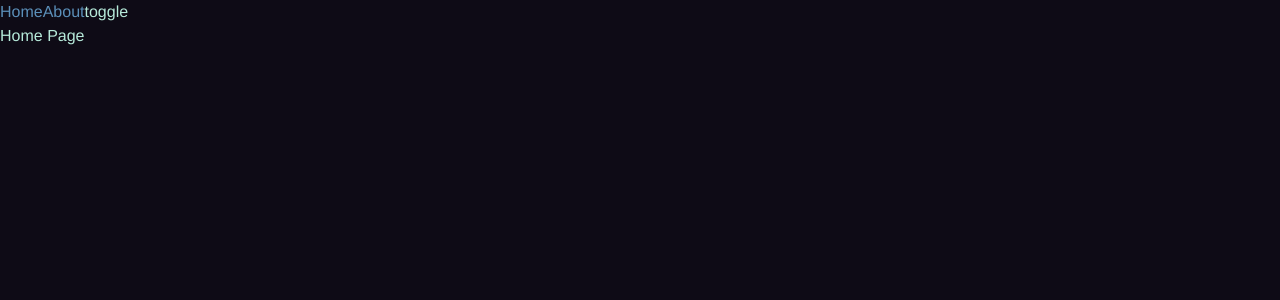
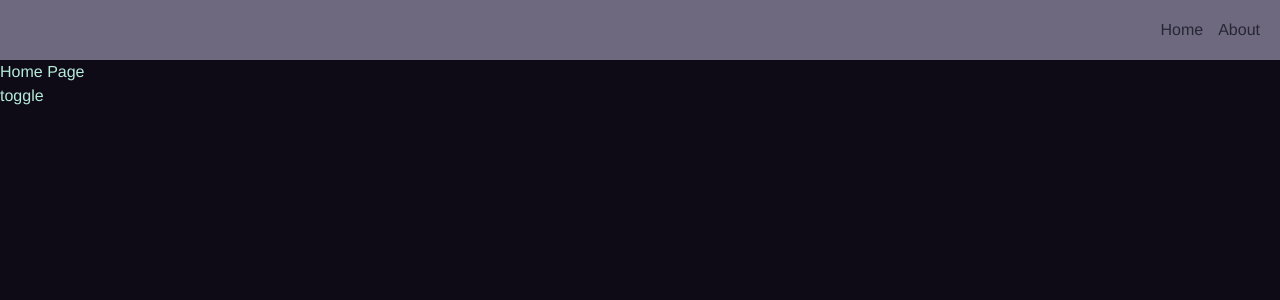
Before and after one commit to romon267/react-prod, a React app: page / in a window 1280 px wide. Shown: the top 300 px of the page. Built offline with nearby package versions, Linux system fonts and the light colour scheme.

Commit message:
added navbar, app-link

```diff
--- a/src/app/app.tsx
+++ b/src/app/app.tsx
@@ -1,8 +1,8 @@
 import "@app/styles/index.scss";
-import {Link} from "react-router-dom";
 import {useTheme} from "@app/providers/theme-provider";
 import {classNames} from "@shared/class-names";
 import AppRouter from "@app/providers/router/ui/app-router";
+import Navbar from "@widgets/navbar/ui/navbar";
 
 export const App = () => {
     const {theme, toggleTheme} = useTheme();
@@ -10,10 +10,9 @@ export const App = () => {
 
     return <div className={classNames('app', {}, [theme])}>
         <div>
-            <Link to={'/'}>Home</Link>
-            <Link to={'/about'}>About</Link>
+            <Navbar />
+            <AppRouter />
             <button onClick={toggleTheme}>toggle</button>
-            <AppRouter />
         </div>
 
     </div>
--- a/src/app/styles/index.scss
+++ b/src/app/styles/index.scss
@@ -11,7 +11,3 @@
 
   min-height: 100vh;
 }
-
-.app a {
-  color: var(--secondary-color);
-}
--- a/src/app/styles/themes/dark.scss
+++ b/src/app/styles/themes/dark.scss
@@ -1,5 +1,7 @@
 .app.dark {
   --bg-color: #0E0B16;
   --primary-color: #B6EADA;
-  --secondary-color: #5B8FB9;
+  --secondary-color: #252733;
+
+  --header-bg: #6f6980;
 }
--- a/src/app/styles/themes/light.scss
+++ b/src/app/styles/themes/light.scss
@@ -1,5 +1,7 @@
 .app.light {
   --bg-color: #EFEFEF;
   --primary-color: #76323F;
-  --secondary-color: #645b52;
+  --secondary-color: #b6a598;
+
+  --header-bg: #4f212a;
 }
--- /dev/null
+++ b/src/shared/app-link/ui/app-link.module.scss
@@ -0,0 +1,11 @@
+.appLink {
+  color: var(--primary-color);
+}
+
+.primary {
+  color: var(--primary-color);
+}
+
+.secondary {
+  color: var(--secondary-color);
+}
--- /dev/null
+++ b/src/shared/app-link/ui/app-link.tsx
@@ -0,0 +1,29 @@
+import React from 'react';
+import {Link, LinkProps} from "react-router-dom";
+import {classNames} from "@shared/class-names";
+import cls from "./app-link.module.scss";
+
+type AppLinkTheme = 'primary' | 'secondary';
+
+interface AppLinkProps extends LinkProps {
+    theme?: AppLinkTheme;
+    className?: string;
+}
+
+function AppLink(props: AppLinkProps) {
+    const {
+        to,
+        theme = 'primary',
+        className,
+        children,
+        ...linkProps
+    } = props;
+
+    return (
+        <Link to={to} className={classNames(cls.appLink, {}, [className, cls[theme]])} {...linkProps}>
+            {children}
+        </Link>
+    );
+}
+
+export default AppLink;
--- a/src/shared/class-names/class-names.ts
+++ b/src/shared/class-names/class-names.ts
@@ -1,10 +1,12 @@
 type Mods = Record<string, boolean | string>
 
-export function classNames(cls: string, mods: Mods, adds: string[]): string {
-    return [cls,
+export function classNames(cls: string, mods: Mods = {}, adds: string[] = []): string {
+    return [
+        cls,
         ...Object.entries(mods)
             .filter(([_, v]) => Boolean(v))
             .map(([cls]) => cls),
-        ...adds]
+        ...adds.filter(Boolean)
+    ]
         .join(' ')
 }
--- /dev/null
+++ b/src/widgets/navbar/ui/navbar.module.scss
@@ -0,0 +1,16 @@
+.navbar {
+  height: 60px;
+  width: 100%;
+  background: var(--header-bg);
+  display: flex;
+  align-items: center;
+  justify-content: end;
+  padding: 20px
+}
+
+.navbarLinksWrapper {
+  display: flex;
+  flex-direction: row;
+  gap: 15px;
+  width: fit-content;
+}
--- /dev/null
+++ b/src/widgets/navbar/ui/navbar.tsx
@@ -0,0 +1,17 @@
+import React from 'react';
+import {classNames} from "@shared/class-names";
+import cls from "./navbar.module.scss";
+import AppLink from "@shared/app-link/ui/app-link";
+
+function Navbar() {
+    return (
+        <div className={classNames(cls.navbar, {}, [])}>
+            <div className={classNames(cls.navbarLinksWrapper, {}, [])}>
+                <AppLink theme={'secondary'} to={'/'}>Home</AppLink>
+                <AppLink theme={'secondary'} to={'/about'}>About</AppLink>
+            </div>
+        </div>
+    );
+}
+
+export default Navbar;
--- a/tsconfig.json
+++ b/tsconfig.json
@@ -16,7 +16,7 @@
       "@features/*": ["src/features/*"],
       "@entities/*": ["src/entities/*"],
       "@shared/*": ["src/shared/*"],
-      "@widgets/*": ["src/entities/*"],
+      "@widgets/*": ["src/widgets/*"],
       "*": ["*"]
     },
     "baseUrl": "./"
```
Also changed, not shown: src/shared/app-link/index.ts (added), src/widgets/navbar/index.ts (added).
